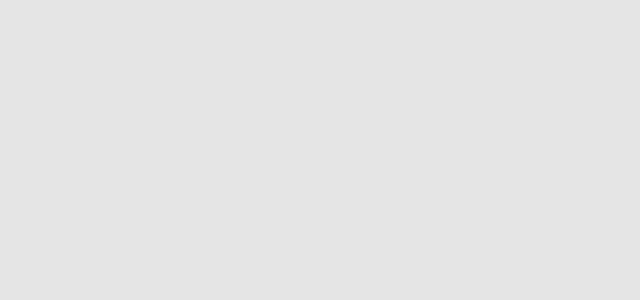
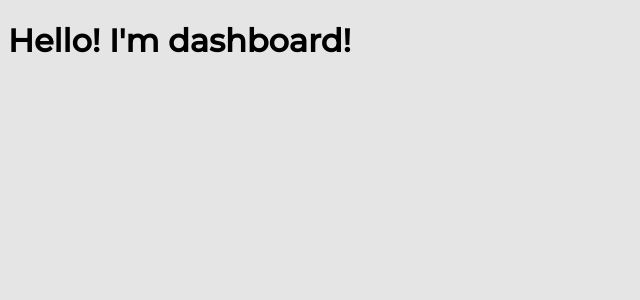
Before and after one commit to Haniel023/EIS-System, a React (Create React App) app in the folder eis-system/: page /Dashboard in a window 1280 px wide. Shown: the top 300 px of the page, without its empty margins (0-640 px from the left). Built offline with nearby package versions, Linux system fonts and the light colour scheme.

Commit message:
change in dashboard

```diff
--- a/eis-system/src/App.js
+++ b/eis-system/src/App.js
@@ -4,7 +4,7 @@ import Logo from "./Components/Login/Logo";
 import Logo2 from "./Components/Register/Logo2";
 import LoginForm from "./Components/Login/LoginForm";
 import RegisterForm from "./Components/Register/RegisterForm";
-import dashboard from "./Components/Dashboard/Dashboard"
+import Dashboard from "./Components/Dashboard/Dashboard"
 import {BrowserRouter as Router, Route} from "react-router-dom";
 
 
@@ -40,7 +40,7 @@ function App() {
      </Route>
 
      <Route path="/Dashboard">
-        <dashboard/>
+        <Dashboard/>
      </Route>
 
     </Router>
--- a/eis-system/src/Components/Dashboard/Dashboard.js
+++ b/eis-system/src/Components/Dashboard/Dashboard.js
@@ -1,6 +1,6 @@
 import React from 'react'
 
-const dashboard = () => {
+const Dashboard = () => {
     return (
         <div>
             <h1>Hello! I'm dashboard!</h1>
@@ -8,4 +8,4 @@ const dashboard = () => {
     )
 }
 
-export default dashboard
+export default Dashboard
```
